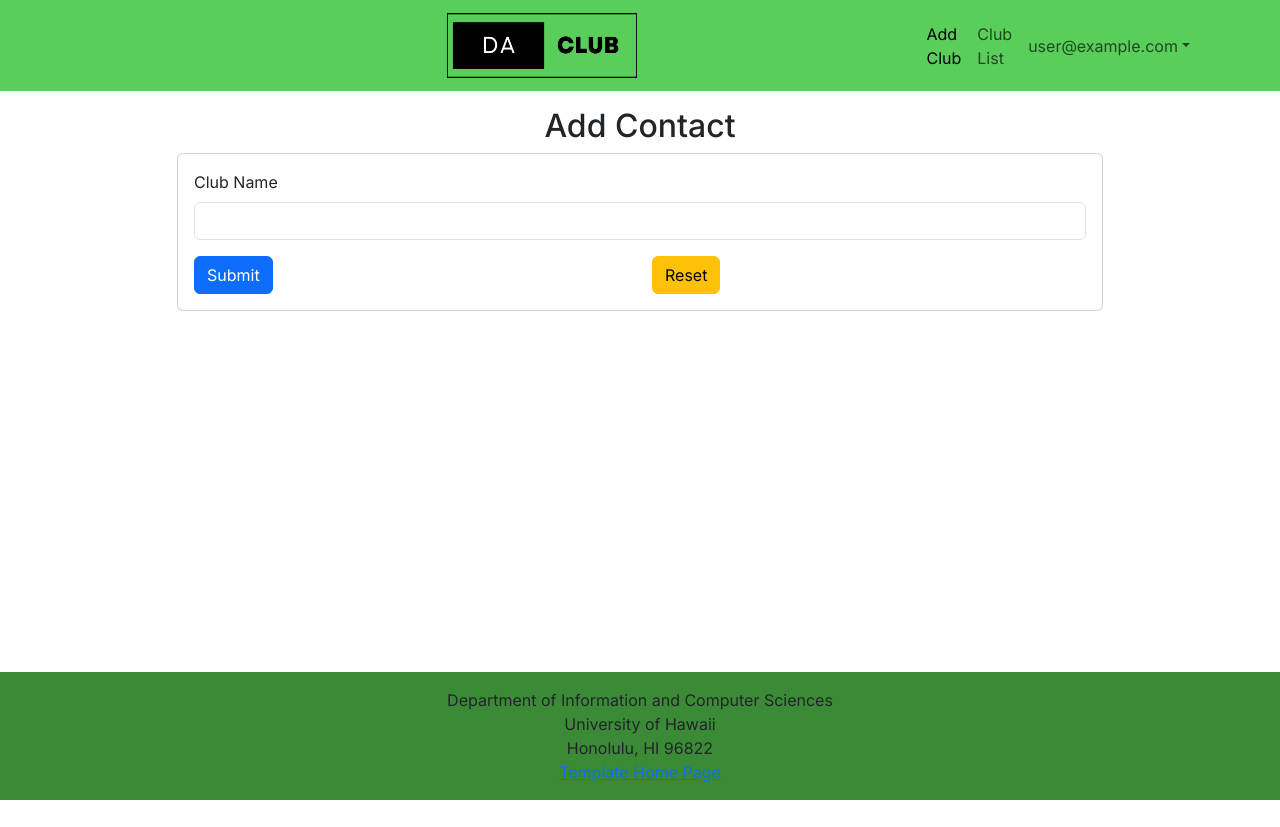
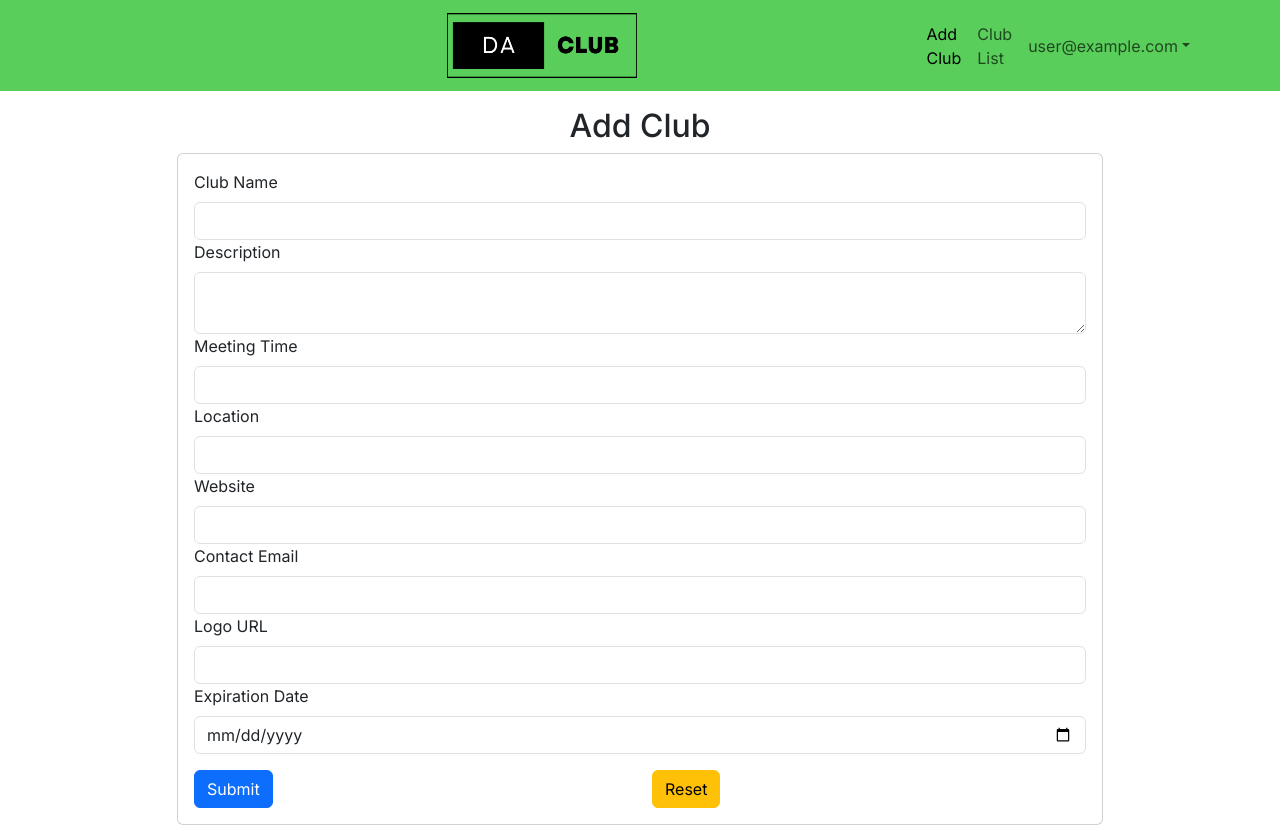
Before and after one commit to ics-314-code-crew/daclub, a Next.js app: page /add in a window 1280 px wide. Shown: the top 827 px of the page. Before the commit the page ends 800 px from the top, so only its background shows below. Built offline with nearby package versions, Linux system fonts and the light colour scheme; no server answers; sample sign-in values are in the browser's storage.

Commit message:
Update club form ui

```diff
--- a/src/app/auth/signin/page.tsx
+++ b/src/app/auth/signin/page.tsx
@@ -3,6 +3,7 @@
 import { useState } from 'react';
 import { signIn } from 'next-auth/react';
 import { Button, Card, Col, Container, Form, Row, Alert } from 'react-bootstrap';
+import Link from 'next/link';
 
 /** The sign in page. */
 const SignIn = () => {
@@ -82,7 +83,7 @@ const SignIn = () => {
                 </Card.Body>
                 <Card.Footer>
                   Don&apos;t have an account?
-                  <a href="/auth/signup">Sign up</a>
+                  <Link href="/auth/signup">Sign up</Link>
                 </Card.Footer>
               </Card>
             </Col>
--- a/src/app/auth/signup/page.tsx
+++ b/src/app/auth/signup/page.tsx
@@ -6,6 +6,7 @@ import { yupResolver } from '@hookform/resolvers/yup';
 import * as Yup from 'yup';
 import { Card, Col, Container, Button, Form, Row } from 'react-bootstrap';
 import { createUser } from '@/lib/dbActions';
+import Link from 'next/link';
 
 type SignUpForm = {
   firstName: string;
@@ -140,7 +141,7 @@ const SignUp = () => {
                 </Card.Body>
                 <Card.Footer>
                   Already have an account?
-                  <a href="/auth/signin">Sign in</a>
+                  <Link href="/auth/signin">Sign in</Link>
                 </Card.Footer>
               </Card>
             </Col>
--- a/src/components/AddClubForm.tsx
+++ b/src/components/AddClubForm.tsx
@@ -10,8 +10,7 @@ import { createClub } from '@/lib/dbActions';
 import LoadingSpinner from '@/components/LoadingSpinner';
 import { AddClubSchema } from '@/lib/validationSchemas';
 
-const onSubmit = async (data: {
-  id: number;
+interface ClubFormData {
   name: string;
   description: string;
   meetingTime: string;
@@ -21,33 +20,40 @@ const onSubmit = async (data: {
   logo: string;
   admins: string;
   expiration: Date;
-  // xpiration: string;
-  // notification: boolean;
-  // categories: string[];
-  // photos: string[];
-}) => {
-  await createClub({ ...data, expiration: new Date() });
-  await createClub(data);
-  swal('Success', 'Your contact has been added', 'success', {
-    timer: 2000,
-  });
-};
+}
 
-const AddContactForm: React.FC = () => {
+const AddClubForm: React.FC = () => {
   const { data: session, status } = useSession();
-  // console.log('AddContactForm', status, session);
   const currentUser = session?.user?.email || '';
+
   const {
     register,
     handleSubmit,
     reset,
     formState: { errors },
-  } = useForm({
+  } = useForm<ClubFormData>({
     resolver: yupResolver(AddClubSchema),
   });
+
+  const onSubmit = async (data: ClubFormData) => {
+    try {
+      const clubData = {
+        ...data,
+        admins: currentUser,
+        expiration: data.expiration || new Date(),
+      };
+      await createClub(clubData);
+      swal('Success', 'Your club has been added', 'success', { timer: 2000 });
+      reset();
+    } catch (error) {
+      swal('Error', 'Failed to add the club. Please try again.', 'error');
+    }
+  };
+
   if (status === 'loading') {
     return <LoadingSpinner />;
   }
+
   if (status === 'unauthenticated') {
     redirect('/auth/signin');
   }
@@ -57,11 +63,12 @@ const AddContactForm: React.FC = () => {
       <Row className="justify-content-center">
         <Col xs={10}>
           <Col className="text-center">
-            <h2>Add Contact</h2>
+            <h2>Add Club</h2>
           </Col>
           <Card>
             <Card.Body>
               <Form onSubmit={handleSubmit(onSubmit)}>
+                {/* Club Name */}
                 <Form.Group>
                   <Form.Label>Club Name</Form.Label>
                   <input
@@ -71,7 +78,86 @@ const AddContactForm: React.FC = () => {
                   />
                   <div className="invalid-feedback">{errors.name?.message}</div>
                 </Form.Group>
+
+                {/* Description */}
+                <Form.Group>
+                  <Form.Label>Description</Form.Label>
+                  <textarea
+                    {...register('description')}
+                    className={`form-control ${errors.description ? 'is-invalid' : ''}`}
+                  />
+                  <div className="invalid-feedback">{errors.description?.message}</div>
+                </Form.Group>
+
+                {/* Meeting Time */}
+                <Form.Group>
+                  <Form.Label>Meeting Time</Form.Label>
+                  <input
+                    type="text"
+                    {...register('meetingTime')}
+                    className={`form-control ${errors.meetingTime ? 'is-invalid' : ''}`}
+                  />
+                  <div className="invalid-feedback">{errors.meetingTime?.message}</div>
+                </Form.Group>
+
+                {/* Location */}
+                <Form.Group>
+                  <Form.Label>Location</Form.Label>
+                  <input
+                    type="text"
+                    {...register('location')}
+                    className={`form-control ${errors.location ? 'is-invalid' : ''}`}
+                  />
+                  <div className="invalid-feedback">{errors.location?.message}</div>
+                </Form.Group>
+
+                {/* Website */}
+                <Form.Group>
+                  <Form.Label>Website</Form.Label>
+                  <input
+                    type="url"
+                    {...register('website')}
+                    className={`form-control ${errors.website ? 'is-invalid' : ''}`}
+                  />
+                  <div className="invalid-feedback">{errors.website?.message}</div>
+                </Form.Group>
+
+                {/* Contact Email */}
+                <Form.Group>
+                  <Form.Label>Contact Email</Form.Label>
+                  <input
+                    type="email"
+                    {...register('contactEmail')}
+                    className={`form-control ${errors.contactEmail ? 'is-invalid' : ''}`}
+                  />
+                  <div className="invalid-feedback">{errors.contactEmail?.message}</div>
+                </Form.Group>
+
+                {/* Logo */}
+                <Form.Group>
+                  <Form.Label>Logo URL</Form.Label>
+                  <input
+                    type="url"
+                    {...register('logo')}
+                    className={`form-control ${errors.logo ? 'is-invalid' : ''}`}
+                  />
+                  <div className="invalid-feedback">{errors.logo?.message}</div>
+                </Form.Group>
+
+                {/* Expiration */}
+                <Form.Group>
+                  <Form.Label>Expiration Date</Form.Label>
+                  <input
+                    type="date"
+                    {...register('expiration')}
+                    className={`form-control ${errors.expiration ? 'is-invalid' : ''}`}
+                  />
+                  <div className="invalid-feedback">{errors.expiration?.message}</div>
+                </Form.Group>
+
                 <input type="hidden" {...register('admins')} value={currentUser} />
+
+                {/* Buttons */}
                 <Form.Group className="form-group">
                   <Row className="pt-3">
                     <Col>
@@ -80,7 +166,12 @@ const AddContactForm: React.FC = () => {
                       </Button>
                     </Col>
                     <Col>
-                      <Button type="button" onClick={() => reset()} variant="warning" className="float-right">
+                      <Button
+                        type="button"
+                        onClick={() => reset()}
+                        variant="warning"
+                        className="float-right"
+                      >
                         Reset
                       </Button>
                     </Col>
@@ -95,4 +186,4 @@ const AddContactForm: React.FC = () => {
   );
 };
 
-export default AddContactForm;
+export default AddClubForm;
--- a/src/components/Footer.tsx
+++ b/src/components/Footer.tsx
@@ -1,3 +1,4 @@
+import Link from 'next/link';
 import { Col, Container } from 'react-bootstrap';
 
 /** The Footer appears at the bottom of every page. Rendered by the App Layout component. */
@@ -11,7 +12,7 @@ const Footer = () => (
         <br />
         Honolulu, HI 96822
         <br />
-        <a href="http://ics-software-engineering.github.io/nextjs-application-template">Template Home Page</a>
+        <Link href="http://ics-software-engineering.github.io/nextjs-application-template">Template Home Page</Link>
       </Col>
     </Container>
   </footer>
--- a/src/lib/dbActions.ts
+++ b/src/lib/dbActions.ts
@@ -5,7 +5,6 @@ import { hash } from 'bcrypt';
 import { redirect } from 'next/navigation';
 import { prisma } from './prisma';
 
-console.log('HELLO');
 /**
  * Creates a new user in the database.
  * @param credentials, an object with the following properties: Email , password.
@@ -79,6 +78,7 @@ export async function createClub(data: {
 
   redirect('/list');
 }
+
 /**
  * Creates a new club in the database.
  * @param club, the club identifier.
```
Also changed, not shown: 1 other file (tests, documents, lock files or other folders).
